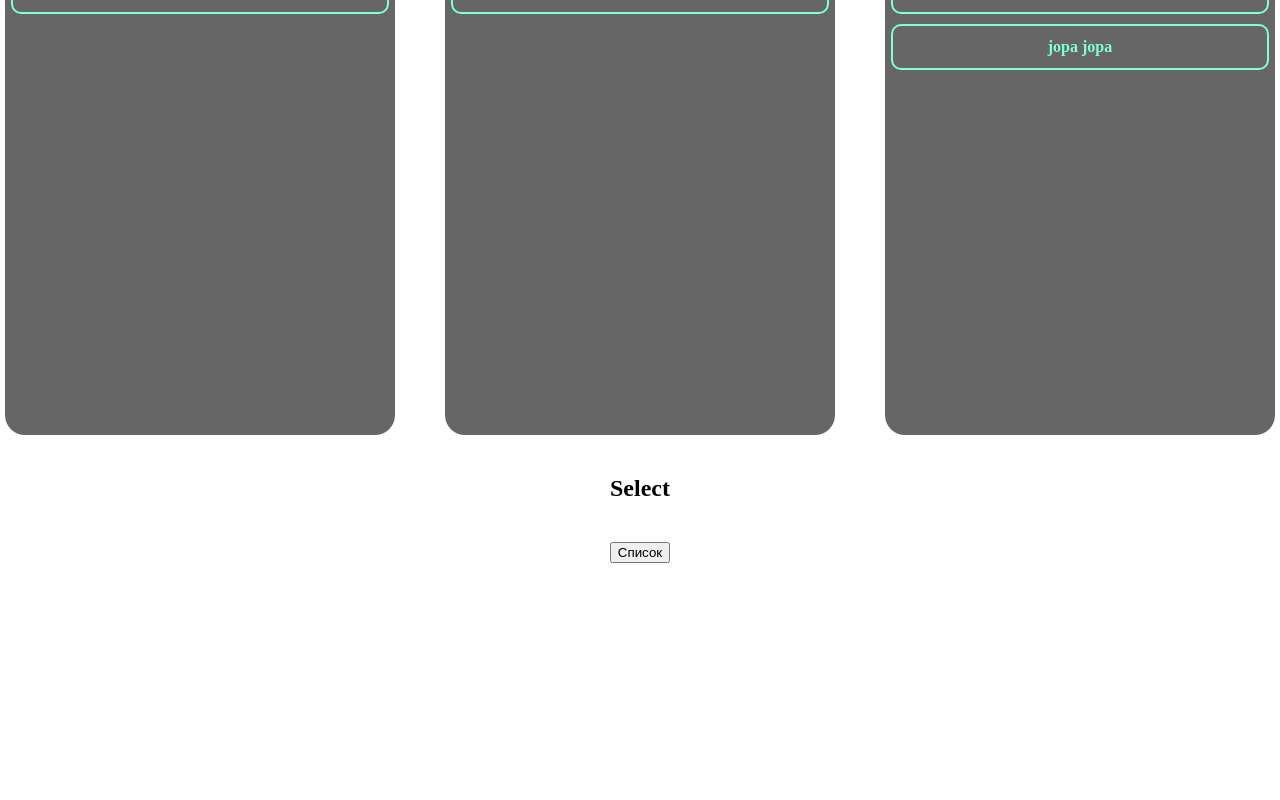
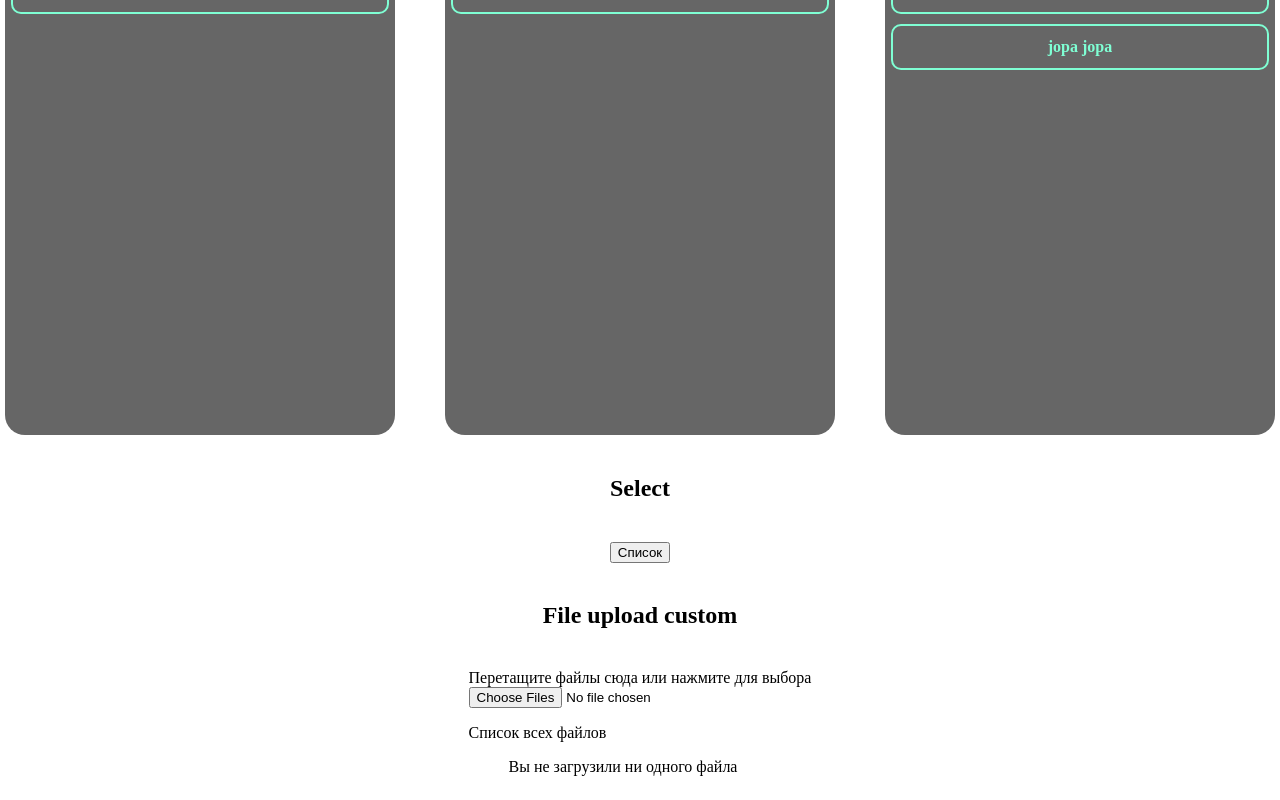
Before and after one commit to scary327/all-components, a React (Vite) app: page / in a window 1280 px wide. Shown: the part 371-1171 px from the top of the page. Before the commit the page ends 942 px from the top, so only its background shows below. Built offline with nearby package versions, Linux system fonts and the light colour scheme.

Commit message:
customizable file upload

```diff
--- a/src/App.tsx
+++ b/src/App.tsx
@@ -1,6 +1,7 @@
 import _ from 'lodash'
 import { useEffect, useState } from 'react'
 import styles from './app.module.css'
+import { CustomizeFileUpload } from './components/customizeFileUpload/flieUpload'
 import DragAndDrop from './components/dragAndDrop/dragAndDrop'
 import { useWhen } from './components/helpers/useWhen'
 import { Modal } from './components/Modal/modal'
@@ -102,6 +103,8 @@ function App() {
 			<DragAndDrop />
 			<h2>Select</h2>
 			<Select title={selectTitle} childrens={selectChildrens} />
+			<h2>File upload custom</h2>
+			<CustomizeFileUpload />
 		</div>
 	)
 }
--- /dev/null
+++ b/src/components/customizeFileUpload/fileUpload.module.css
@@ -0,0 +1,11 @@
+.delete_btn {
+	color: red;
+	font-weight: bold;
+	font-size: 24px;
+	background: none;
+	outline: none;
+	border: none;
+	cursor: pointer;
+	margin-left: 15px;
+	border: 2px solid red;
+}
--- /dev/null
+++ b/src/components/customizeFileUpload/flieUpload.tsx
@@ -0,0 +1,51 @@
+import { useState } from 'react'
+import styles from './fileUpload.module.css'
+
+//Компонент для загрузки файлов с поддержкой перетаскивания (drag-and-drop), множественной загрузки, предпросмотра файлов и индикаторов загрузки
+export const CustomizeFileUpload = () => {
+	const [files, setFiles] = useState([])
+
+	const handleFileChange = e => {
+		const selectedFiles = Array.from(e.target.files)
+		setFiles(prev => [...prev, ...selectedFiles])
+	}
+
+	const handleDrop = e => {
+		e.preventDefault()
+		const selectedFiles = Array.from(e.dataTransfer.files)
+		setFiles(prev => [...prev, ...selectedFiles])
+	}
+
+	const handleDragOver = e => {
+		e.preventDefault()
+	}
+
+	const handleDelete = e => {
+		setFiles(prev => prev.filter(file => file.name !== e))
+	}
+
+	return (
+		<div>
+			<div onDragOver={handleDragOver} onDrop={handleDrop}>
+				Перетащите файлы сюда или нажмите для выбора
+			</div>
+			<input type='file' multiple onChange={handleFileChange} />
+			<p>Список всех файлов</p>
+			<ul>
+				{files.length > 0 &&
+					files.map((file, index) => (
+						<div key={index}>
+							{file.name}{' '}
+							<button
+								className={styles.delete_btn}
+								onClick={() => handleDelete(file.name)}
+							>
+								-
+							</button>
+						</div>
+					))}
+				{files.length === 0 && <div>Вы не загрузили ни одного файла</div>}
+			</ul>
+		</div>
+	)
+}
```
